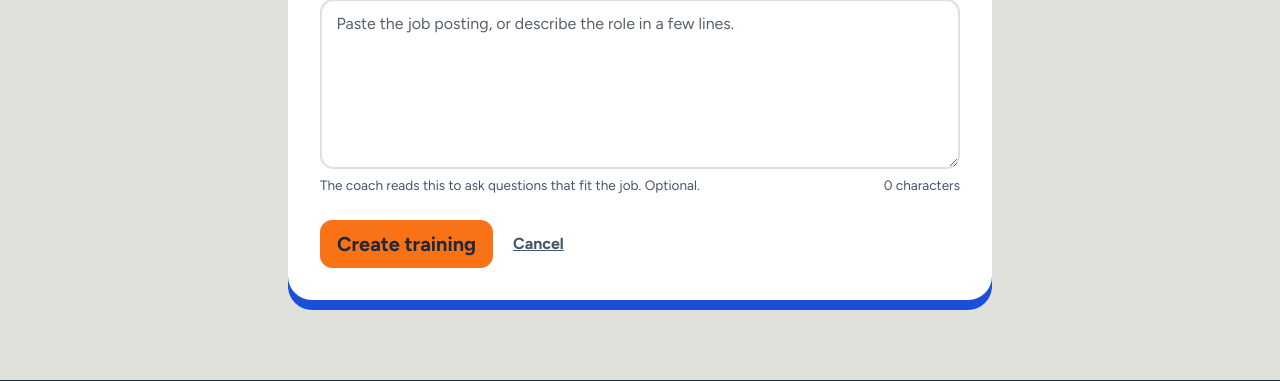
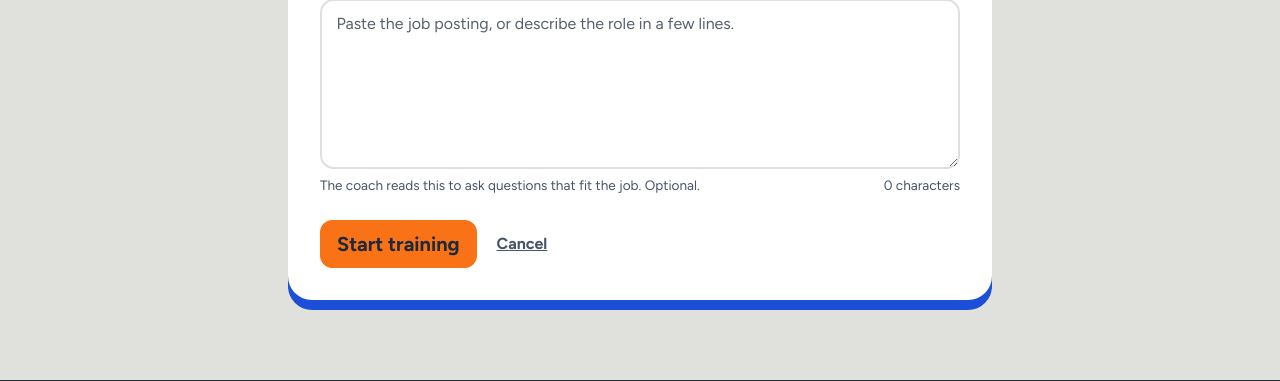
Before and after one commit to GonBDev/InTrainView, a Rails app: page /trainings/new in a window 1280 px wide. Shown: the part 728-1109 px from the top of the page. Run offline with Rails 7, Linux system fonts and the light colour scheme; a user stored in the database is signed in; style sheets or scripts are compiled from the project's sources; some libraries are stand-ins or nearby versions.

Commit message:
button1 updated

```diff
--- a/app/views/trainings/new.html.erb
+++ b/app/views/trainings/new.html.erb
@@ -5,5 +5,5 @@
   <h1 class="page-title">New training</h1>
   <p class="page-lead">Tell the coach what you are preparing for.</p>
 
-  <%= render "form", training: @training, submit_label: "Create training", cancel_path: trainings_path %>
+  <%= render "form", training: @training, submit_label: "Start training", cancel_path: trainings_path %>
 </section>
```
